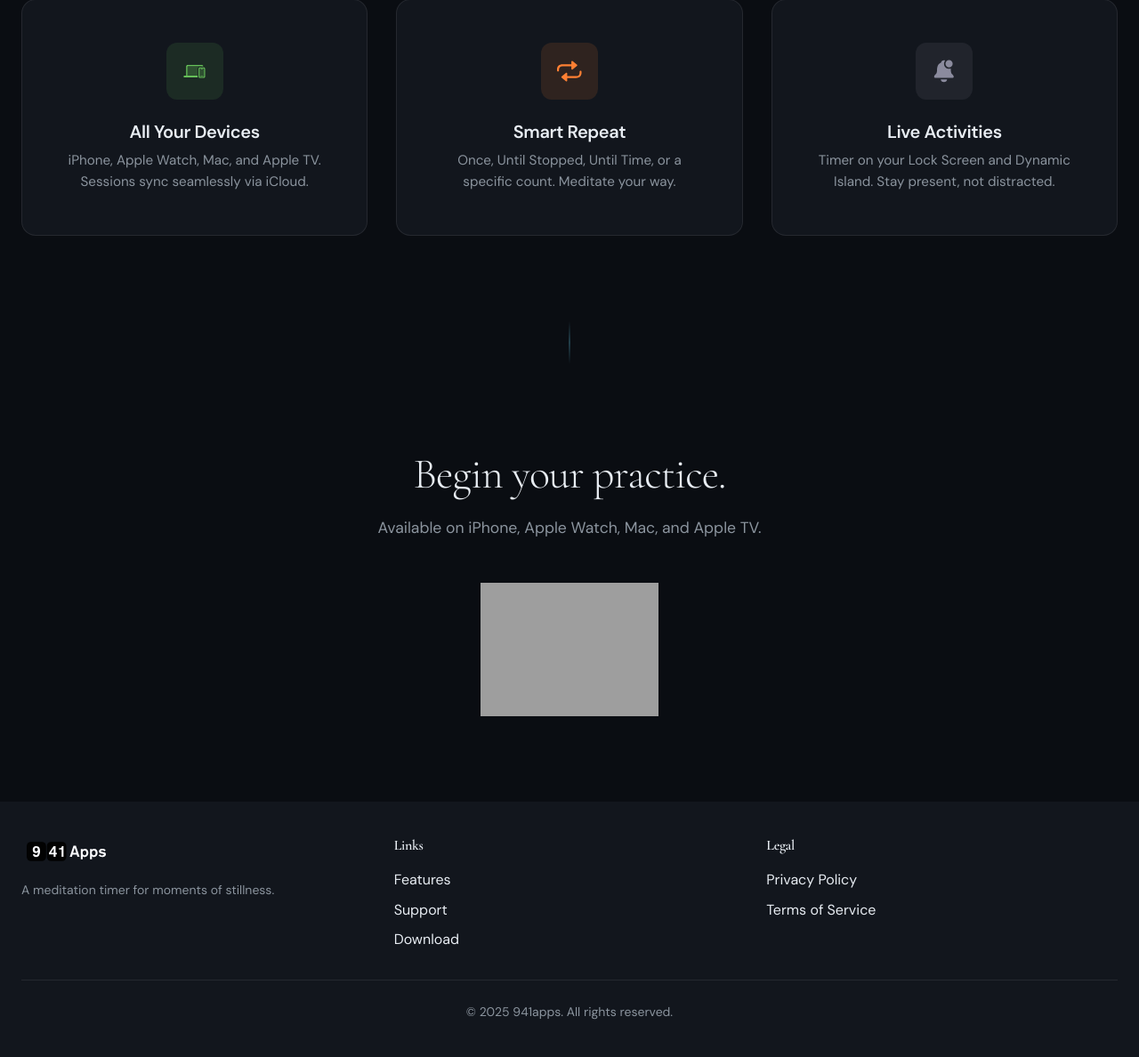
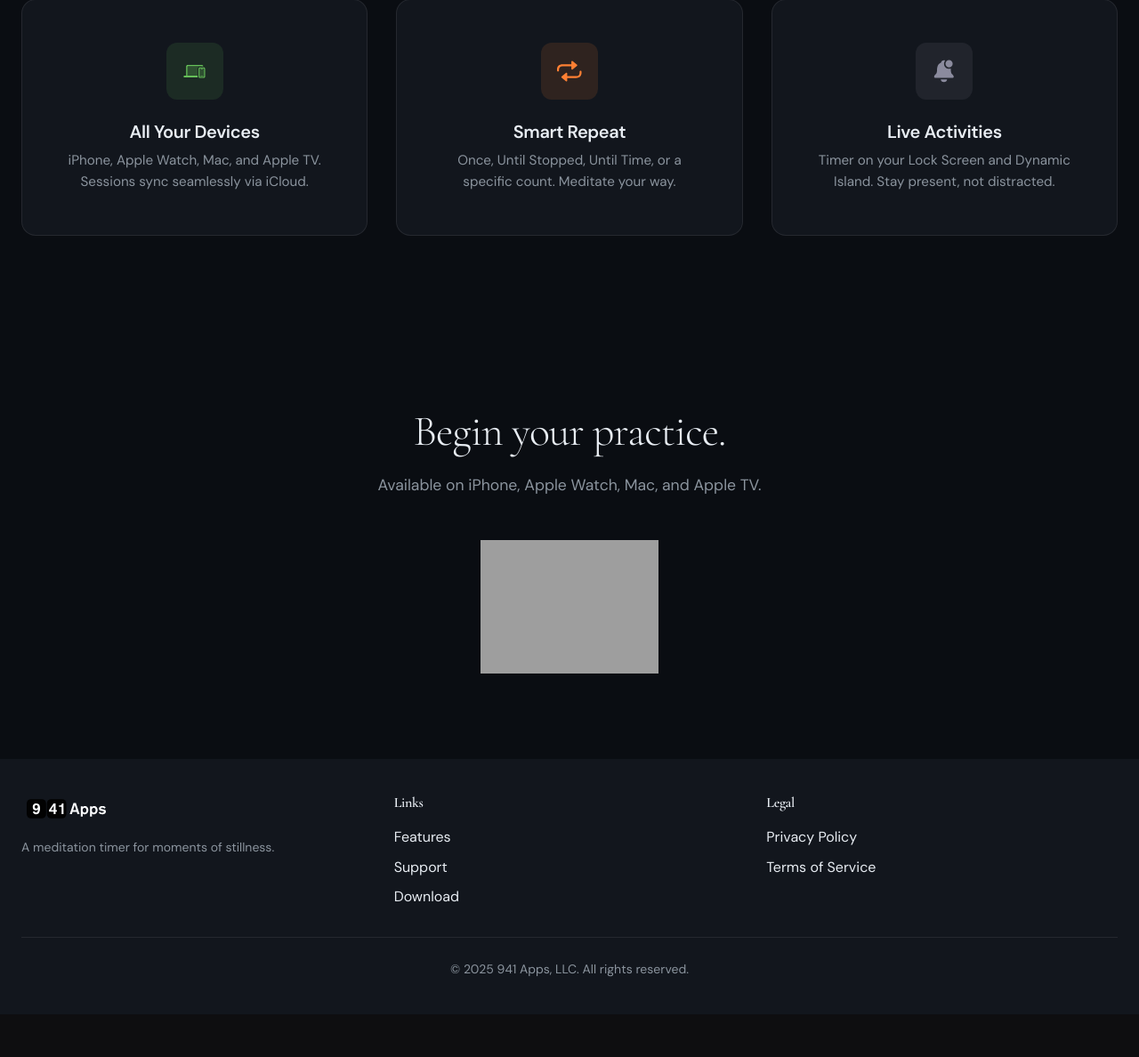
Before and after one commit to blakecrosley/941return.com, a FastAPI app: page / in a window 1280 px wide. Shown: the part 1418-2606 px from the top of the page at 89% size. After the commit the page ends 2558 px from the top, so only its background shows below. Run offline with FastAPI, Linux system fonts and the light colour scheme; grey boxes are pictures that could not be loaded.

Commit message:
Update company name and remove CTA section divider
- Footer: Change "941apps" to "941 Apps, LLC."
- Remove decorative vertical line between features and CTA section

🤖 Generated with [Claude Code](https://claude.com/claude-code)

Co-Authored-By: Claude Opus 4.5 <noreply@anthropic.com>

```diff
--- a/app/static/css/custom.css
+++ b/app/static/css/custom.css
@@ -638,30 +638,11 @@ body:has(.hero) .theme-toggle:hover {
 .cta-section {
     padding: var(--space-4xl) 0;
     text-align: center;
-    position: relative;
-}
-
-.cta-section::before {
-    content: '';
-    position: absolute;
-    top: 0;
-    left: 50%;
-    transform: translateX(-50%);
-    width: 1px;
-    height: 48px;
-    background: linear-gradient(
-        to bottom,
-        transparent,
-        var(--return-primary),
-        transparent
-    );
-    opacity: 0.6;
 }
 
 .cta-content {
     max-width: 500px;
     margin: 0 auto;
-    padding-top: var(--space-2xl);
 }
 
 .cta-title {
--- a/app/templates/components/footer.html
+++ b/app/templates/components/footer.html
@@ -24,7 +24,7 @@
         </div>
         <hr class="my-4">
         <div class="text-center text-muted small">
-            &copy; 2025 941apps. All rights reserved.
+            &copy; 2025 941 Apps, LLC. All rights reserved.
         </div>
     </div>
 </footer>
```
